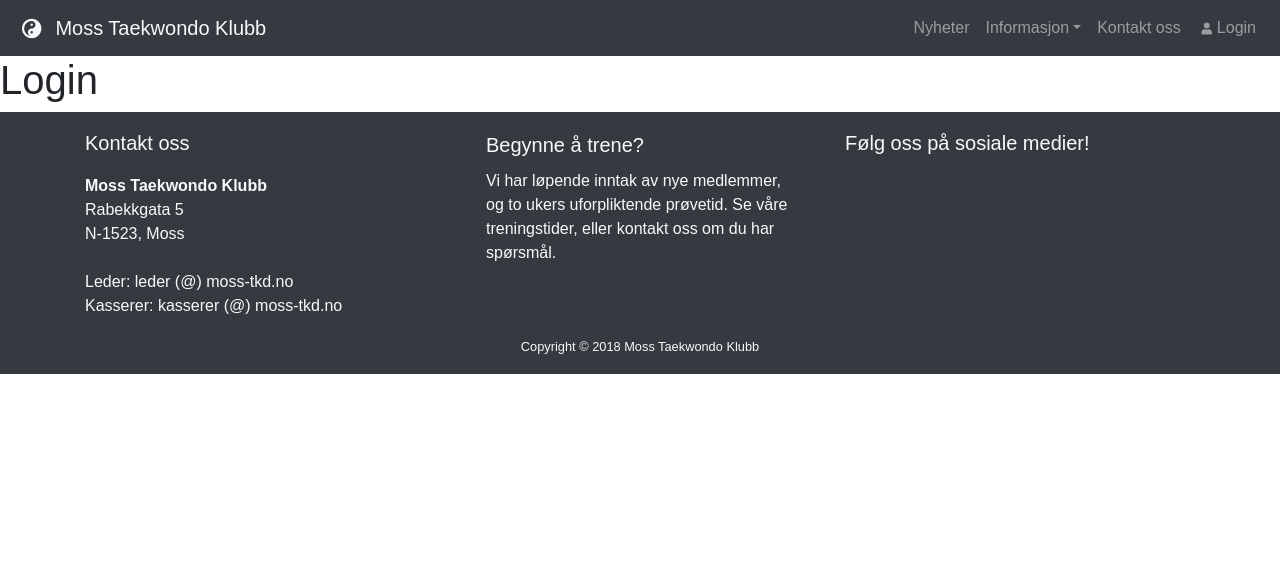
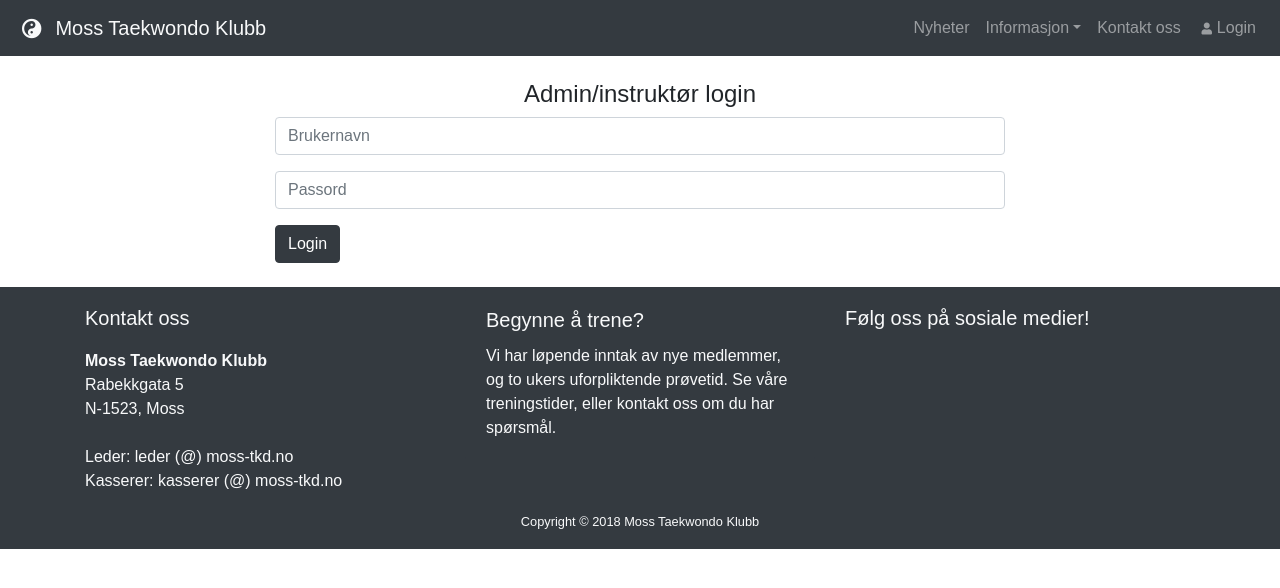
Before and after one commit to jakarlse88/mtk, a React (Create React App) app in the folder client/: page /login in a window 1280 px wide. Shown: the top 588 px of the page. Built offline with nearby package versions, Linux system fonts and the light colour scheme.

Commit message:
Prototype Login component

```diff
--- a/client/src/components/login/Login.js
+++ b/client/src/components/login/Login.js
@@ -1,10 +1,70 @@
 import React, { Component } from 'react';
 
 export default class Login extends Component {
+  constructor(props) {
+    super(props);
+
+    this.state = {
+      username: '',
+      password: ''
+    };
+  }
+
+  onChange = e => {
+    this.setState({
+      [e.target.name]: e.target.value
+    });
+  };
+
+  onSubmit = () => {
+    const loginData = {
+      username: this.state.username,
+      password: this.state.password
+    };
+
+    console.log(loginData);
+  };
+
   render() {
     return (
-      <div>
-        <h1>Login</h1>
+      <div className="container">
+        <div className="row">
+          <div className="col-8 m-auto">
+            <h4 className="text-center mt-4">
+              Admin/instruktør login
+            </h4>
+            <form onSubmit={this.onSubmit}>
+              <div className="form-group">
+                <input
+                  value={this.state.username}
+                  onChange={this.onChange}
+                  id="loginNameInput"
+                  type="text"
+                  name="username"
+                  placeholder="Brukernavn"
+                  className="form-control"
+                />
+              </div>
+              <div className="form-group">
+                <input
+                  value={this.state.password}
+                  onChange={this.onChange}
+                  name="password"
+                  id="loginPasswordInput"
+                  type="password"
+                  placeholder="Passord"
+                  className="form-control"
+                />
+              </div>
+            </form>
+            <button
+              className="btn btn-dark mb-4"
+              type="submit"
+              onClick={this.onSubmit}>
+              Login
+            </button>
+          </div>
+        </div>
       </div>
     );
   }
```
